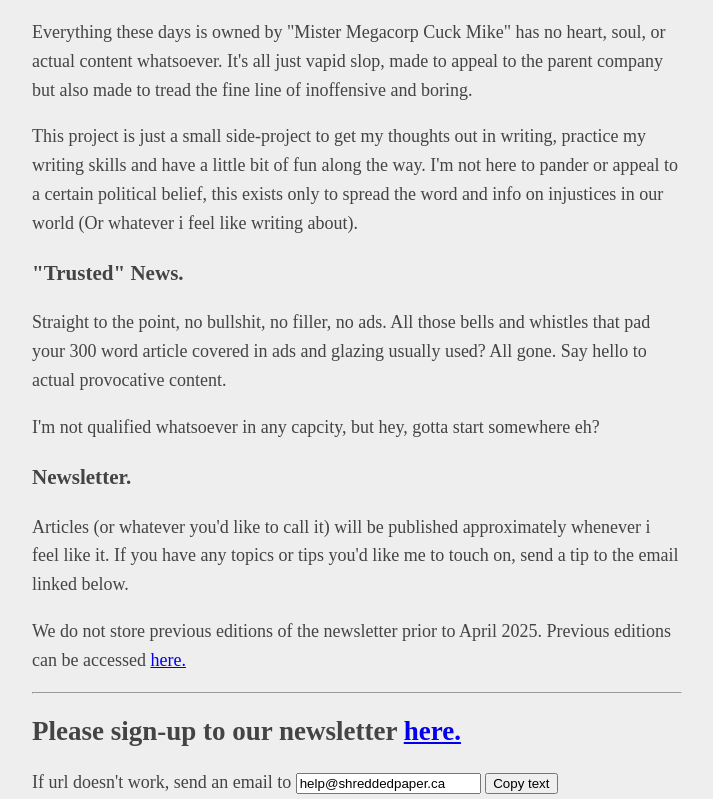
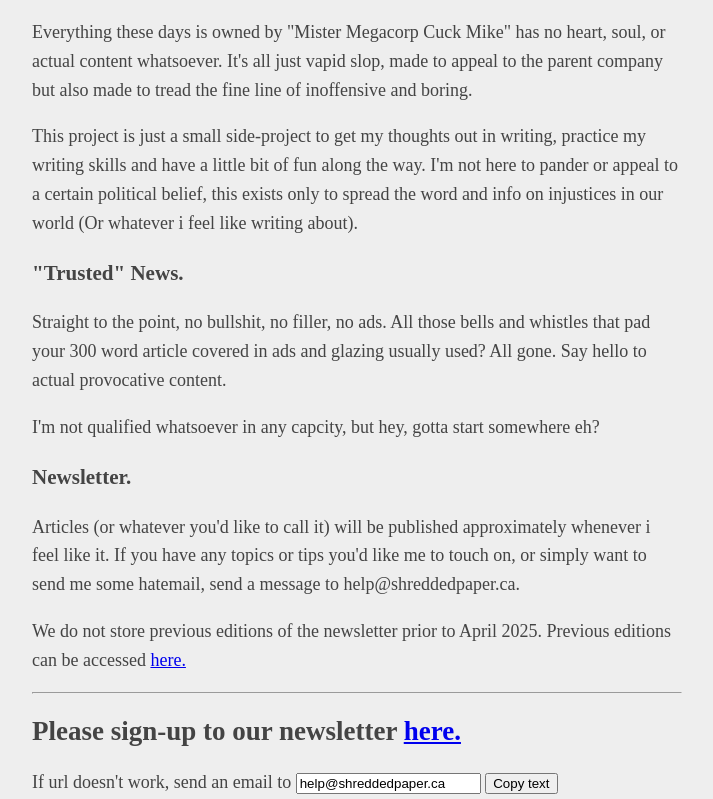
Before and after one commit to shredded-paper/shreddedpaper, a plain HTML site: page index.html in a window 1280 px wide. Shown: the part 377-1176 px from the top of the page, without its empty margins (283-996 px from the left). Drawn offline with Linux system fonts and the light colour scheme.

Commit message:
Fixed errors in text body

```diff
--- a/index.html
+++ b/index.html
@@ -67,7 +67,8 @@
     <p>
       Articles (or whatever you'd like to call it) will be published
       approximately whenever i feel like it. If you have any topics or tips
-      you'd like me to touch on, send a tip to the email linked below.
+      you'd like me to touch on, or simply want to send me some hatemail, send
+      a message to help@shreddedpaper.ca.
     </p>
     <p>
       We do not store previous editions of the newsletter prior to April 2025. Previous editions can be accessed
```
